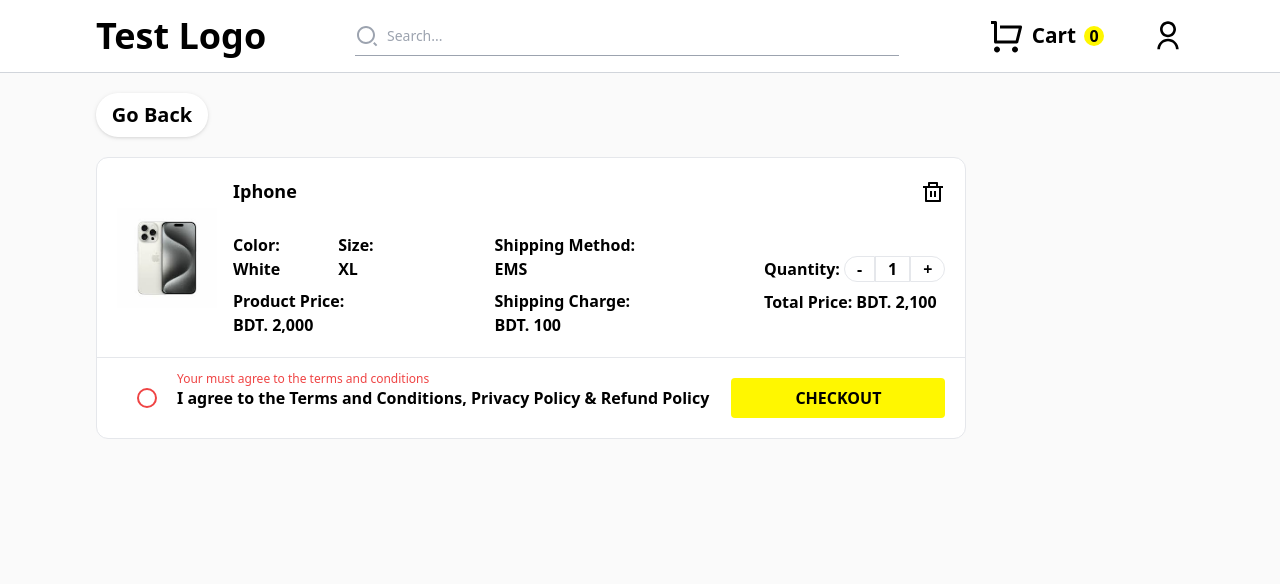
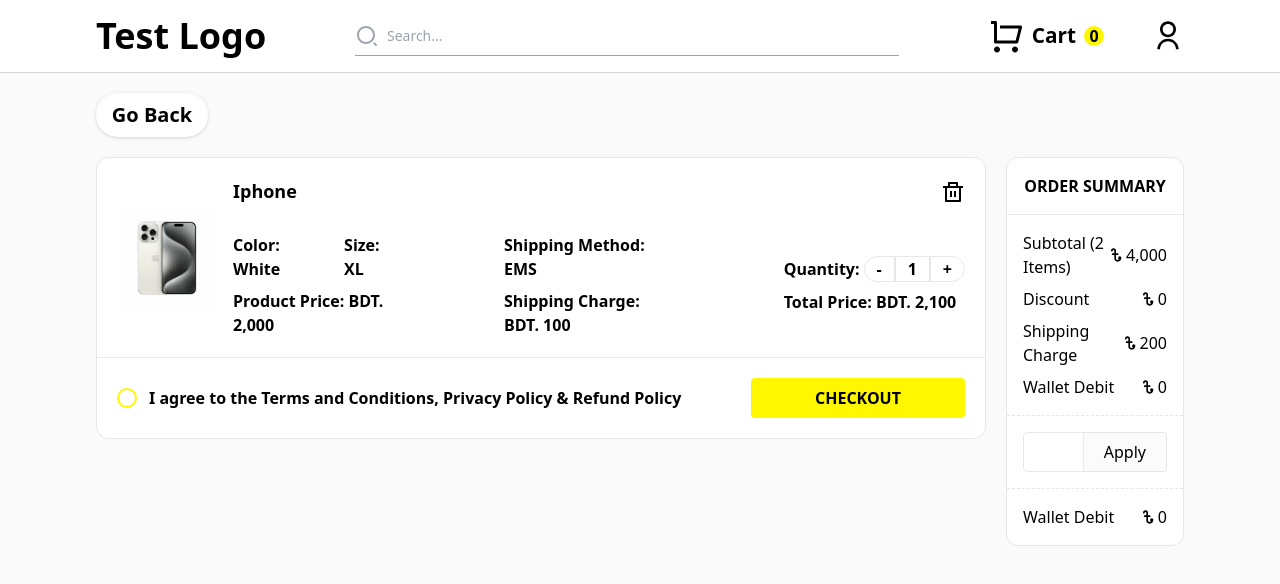
Before and after one commit to Zayed-Fahim/Client-Zayanax_limited-Task, a React (Create React App) app: page /cart in a window 1280 px wide. Shown: the top 584 px of the page. Built offline with nearby package versions, Linux system fonts and the light colour scheme.

Commit message:
cart component full compelete

```diff
--- a/src/pages/components/Home/Cart.jsx
+++ b/src/pages/components/Home/Cart.jsx
@@ -1,6 +1,8 @@
 import React from "react";
 import CartItem from "../../reuseableComponents/CartItem";
 import { useNavigate } from "react-router-dom";
+import OrderSummary from "../../smallComponents/Home/OrderSummary";
+import TermsAndConditions from "../../smallComponents/Home/TermsAndConditions";
 
 const Cart = () => {
   const navigate = useNavigate();
@@ -14,8 +16,12 @@
         >
           Go Back
         </button>
-        <div className="border w-4/5 rounded-xl bg-white">
-          <CartItem />
+        <div className="flex gap-5 w-full">
+          <div className="border rounded-xl w-5/6 bg-white flex flex-col h-max">
+            <CartItem />
+            <TermsAndConditions />
+          </div>
+          <OrderSummary />
         </div>
       </div>
     </div>
--- a/src/pages/reuseableComponents/CartItem.jsx
+++ b/src/pages/reuseableComponents/CartItem.jsx
@@ -1,10 +1,9 @@
 import React, { useState } from "react";
+import { RiDeleteBinLine } from "react-icons/ri";
 import image from "../../assets/card/iphone-15-pro-max.jfif";
-import { RiDeleteBinLine } from "react-icons/ri";
 
 const CartItem = () => {
   const [quantity, setQuantity] = useState(1);
-  const [isChecked, setIsChecked] = useState(false);
 
   const increaseQuantity = () => {
     setQuantity((prevQuantity) => prevQuantity + 1);
@@ -15,11 +14,8 @@
       setQuantity((prevQuantity) => prevQuantity - 1);
     }
   };
-  const handleTermsAndConditions = () => {
-    setIsChecked(!isChecked);
-  };
+
   return (
-    <div className="flex flex-col">
     <div className="flex justify-start items-center gap-4 p-5 border-b w-full">
       <img height={100} width={100} src={image} alt="" />
       <div className="w-full flex flex-col gap-7">
@@ -65,45 +61,6 @@
         </div>
       </div>
     </div>
-      <div className="pl-10 pr-5 h-20 flex flex-col items-start justify-center relative w-full">
-        {!isChecked && (
-          <span
-            className={`text-[12px] text-red-500 ${
-              !isChecked && "absolute top-3 left-20 opacity-100"
-            }`}
-          >
-            Your must agree to the terms and conditions
-          </span>
-        )}
-        <div className="flex justify-between items-center gap-5 font-semibold w-full">
-          <div className="flex justify-start items-center gap-5 font-semibold">
-            <input
-              type="checkbox"
-              className={`${
-                !isChecked
-                  ? "appearance-none h-5 w-5 rounded-[50%] border-2 border-red-500"
-                  : "appearance-none h-5 w-5 rounded-[50%] border-2 border-[#FFF700]"
-              }`}
-              name="terms"
-              id="terms"
-              checked={isChecked}
-              onChange={handleTermsAndConditions}
-            />
-            <label htmlFor="terms">
-              I agree to the Terms and Conditions, Privacy Policy & Refund
-              Policy
-            </label>
-          </div>
-          <button
-            type="submit"
-            disabled={!isChecked}
-            className="bg-[#FFF700] uppercase px-16 py-2 rounded font-semibold "
-          >
-            Checkout
-          </button>
-        </div>
-      </div>
-    </div>
   );
 };
 
--- a/src/pages/smallComponents/Home/LargeDeviceNavbar.jsx
+++ b/src/pages/smallComponents/Home/LargeDeviceNavbar.jsx
@@ -26,8 +26,14 @@
         {/* cart and account section */}
         <div className="flex justify-center items-center md:gap-5 lg:gap-12">
           <div className="flex justify-center items-center gap-2">
-            <RiShoppingCartLine className="w-7 h-7 lg:w-9 lg:h-9 cursor-pointer" />
-            <div className="flex justify-center items-center lg:text-[1.3rem] gap-2 font-semibold cursor-pointer">
+            <RiShoppingCartLine
+              className="w-7 h-7 lg:w-9 lg:h-9 cursor-pointer"
+              onClick={() => navigate("/cart")}
+            />
+            <div
+              className="flex justify-center items-center lg:text-[1.3rem] gap-2 font-semibold cursor-pointer"
+              onClick={() => navigate("/cart")}
+            >
               Cart
               <div className="h-4 w-4 lg:h-5 lg:w-5 bg-[#FFF700] rounded-[50%] flex justify-center items-center">
                 <span className="text-[1rem]">0</span>
--- /dev/null
+++ b/src/pages/smallComponents/Home/OrderSummary.jsx
@@ -0,0 +1,55 @@
+import React from "react";
+import { TbCurrencyTaka } from "react-icons/tb";
+
+const OrderSummary = () => {
+  return (
+    <div className="flex flex-col w-1/6 bg-white border rounded-xl h-max">
+      <div className="py-4 flex justify-center items-center border-b font-semibold">
+        <h1>ORDER SUMMARY</h1>
+      </div>
+      <div className="py-4 px-4 flex flex-col gap-2 border-b border-dashed">
+        <div className=" flex justify-between items-center">
+          <p>Subtotal (2 Items)</p>
+          <div className="flex justify-center items-center">
+            <TbCurrencyTaka className="w-5 h-5" /> 4,000
+          </div>
+        </div>
+        <div className="flex justify-between items-center">
+          <p>Discount</p>
+          <div className="flex justify-center items-center">
+            <TbCurrencyTaka className="w-5 h-5" /> 0
+          </div>
+        </div>
+        <div className="flex justify-between items-center">
+          <p>Shipping Charge</p>
+          <div className="flex justify-center items-center">
+            <TbCurrencyTaka className="w-5 h-5" /> 200
+          </div>
+        </div>
+        <div className="flex justify-between items-center">
+          <p>Wallet Debit</p>
+          <div className="flex justify-center items-center">
+            <TbCurrencyTaka className="w-5 h-5" /> 0
+          </div>
+        </div>
+      </div>
+      <div className="py-4 px-4 w-full flex justify-center items-center border-b border-dashed">
+        <input
+          type="text"
+          className="focus:outline-none border rounded-l h-10 pl-3 text-sm w-full"
+        />
+        <button className="px-5 h-10 rounded-r border-t border-r border-b bg-[#FBFBFB]">
+          Apply
+        </button>
+      </div>
+      <div className="py-4 px-4 flex justify-between items-center">
+        <p>Wallet Debit</p>
+        <div className="flex justify-center items-center">
+          <TbCurrencyTaka className="w-5 h-5" /> 0
+        </div>
+      </div>
+    </div>
+  );
+};
+
+export default OrderSummary;
--- /dev/null
+++ b/src/pages/smallComponents/Home/TermsAndConditions.jsx
@@ -0,0 +1,56 @@
+import React from "react";
+import { useForm } from "react-hook-form";
+
+const TermsAndConditions = () => {
+  const {
+    reset,
+    register,
+    handleSubmit,
+    formState: { errors },
+  } = useForm();
+  const onSubmit = (data) => {
+    if (data.terms) {
+      reset();
+    } else {
+      alert("Please agree to the terms and conditions");
+    }
+  };
+  return (
+    <form
+      className="px-5 h-20 flex flex-col items-start justify-center relative w-full"
+      onSubmit={handleSubmit(onSubmit)}
+    >
+      <div className="flex justify-between items-center gap-5 font-semibold w-full">
+        <div className="flex justify-start items-center gap-3 font-semibold">
+          <input
+            type="checkbox"
+            className={`appearance-none h-5 w-5 rounded-[50%] border-2 cursor-pointer ${
+              errors.terms ? "border-red-500" : "border-[#FFF700]"
+            }`}
+            name="terms"
+            id="terms"
+            {...register("terms", {
+              required: "Please agree to the terms and conditions",
+            })}
+          />
+          <label htmlFor="terms" className="cursor-pointer">
+            I agree to the Terms and Conditions, Privacy Policy & Refund Policy
+          </label>
+        </div>
+        {errors.terms && (
+          <span className="text-[12px] text-red-500 absolute top-3 left-[52px] opacity-100">
+            {errors.terms.message}
+          </span>
+        )}
+        <button
+          type="submit"
+          className="uppercase px-16 py-2 rounded font-semibold bg-[#FFF700]"
+        >
+          Checkout
+        </button>
+      </div>
+    </form>
+  );
+};
+
+export default TermsAndConditions;
```
Lines whose indentation alone changed are shown as unchanged.
